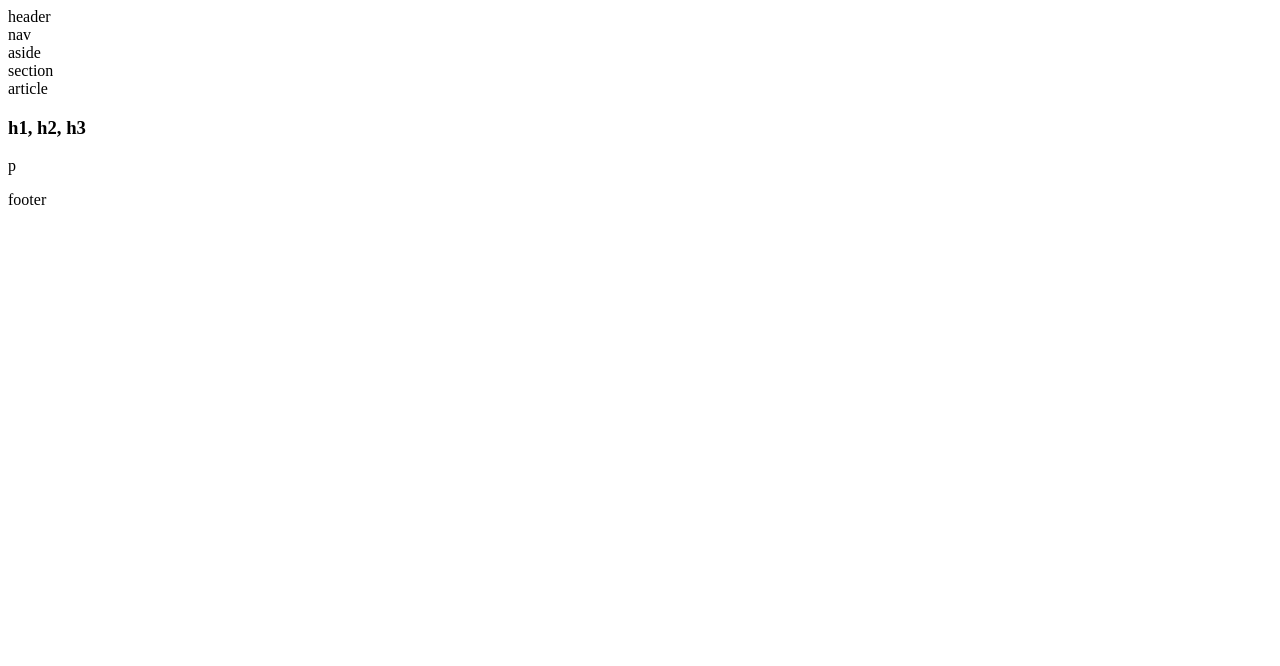
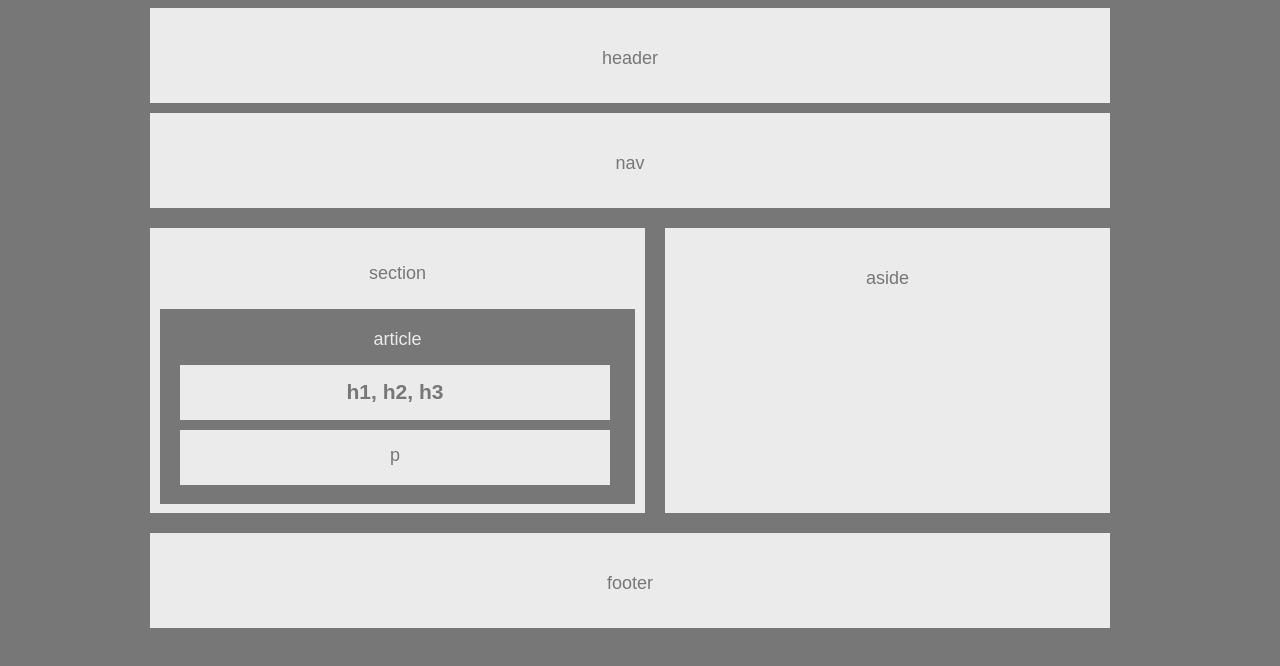
Before and after one commit to kbrowngithub/HW-Wireframe, a plain HTML site: page index.html in a window 1280 px wide. Drawn offline with Linux system fonts and the light colour scheme.

Commit message:
Initial commit.

```diff
--- a/index.html
+++ b/index.html
@@ -5,7 +5,7 @@
 <head>
     <meta charset="UTF-8">
     <title>"Building a Wireframe"</title>
-    <!-- <link rel="stylesheet" type="text/css" href="assets/css/easierstyle.css"> -->
+    <link rel="stylesheet" type="text/css" href="style.css">
 </head>
 
 <body>
```
